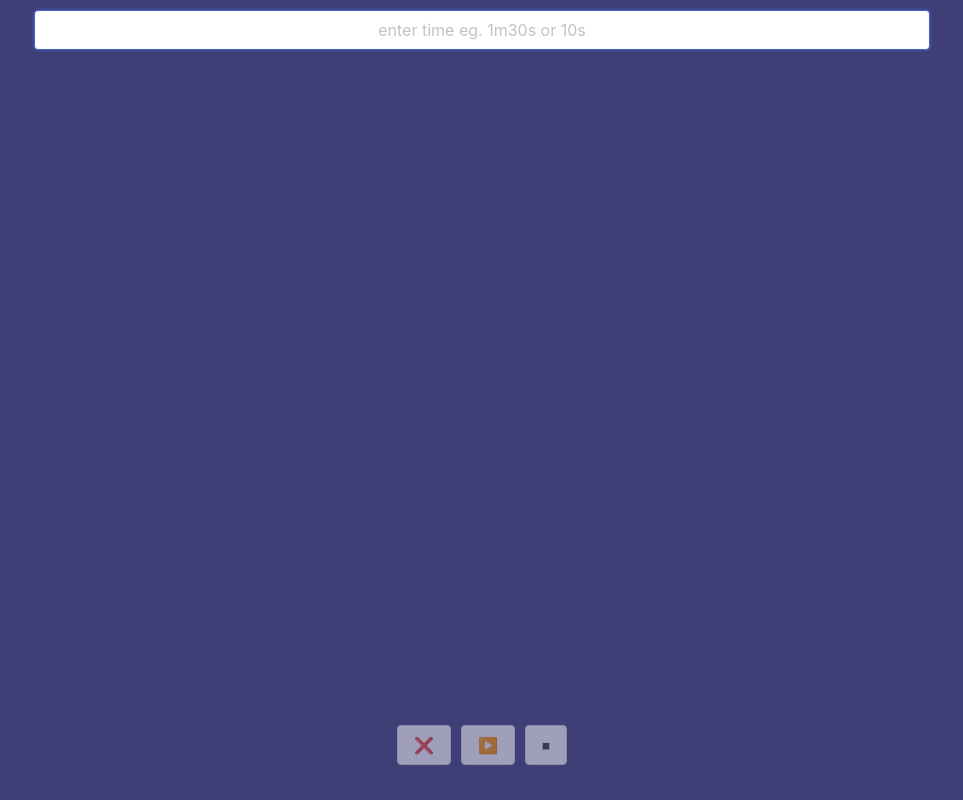
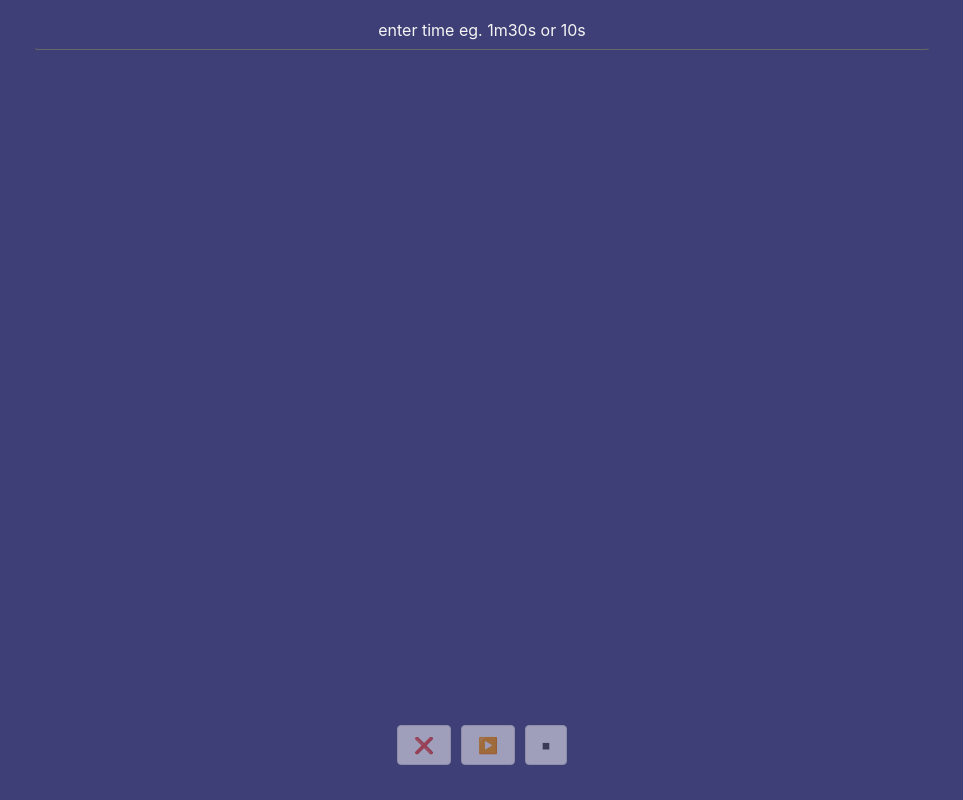
Before and after one commit to justjcurtis/timer, a React (Create React App) app: page / in a window 1280 px wide. Shown: the whole page, without its empty margins (158-1121 px from the left). Built offline with nearby package versions, Linux system fonts and the light colour scheme.

Commit message:
fix: input styling

```diff
--- a/src/App.css
+++ b/src/App.css
@@ -3,3 +3,11 @@
   width: 100vw;
   background-color: #3f3f77;
 }
+
+.placeholderWhite::placeholder {
+  color:whitesmoke
+}
+
+.is-danger {
+  border-bottom: 1px solid #602f33 !important;
+}
--- a/src/components/entry.js
+++ b/src/components/entry.js
@@ -7,13 +7,21 @@ const styles = {
         marginLeft: '15%'
     },
     textbox: {
-        // '::placeholder': {
-        //     color: '#ccc'
-        // },
         marginBottom: 10,
         textAlign: 'center',
-        // backgroundColor: 'transparent',
-        // color: 'white'
+        backgroundColor: 'transparent',
+        color: 'white',
+        borderColor: 'transparent',
+        boxShadow: 'none',
+        borderBottom: '1px solid #666'
+    },
+    insertButton: {
+        border: 'none',
+        borderRadius: 5,
+        backgroundColor: 'transparent',
+        color: 'white',
+        textAlign: 'center',
+        alignContent: 'center'
     }
 }
 
@@ -98,9 +106,9 @@ const Entry = ({ i, disabled, isSet, addTimer, editTimer, deleteTimer, insertTim
         <div style={styles.container}>
             {
                 isSet ?
-                    <><input ref={inputText} disabled={disabled} onBlur={onBlur} onKeyUp={handleKeyUp} style={styles.textbox} className={`input ${isValid ? '' : 'is-danger'}`} type="text" defaultValue={str} />
-                        <button disabled={disabled} onClick={() => insertTimer(i)}>+</button></> :
-                    <input ref={inputText} disabled={disabled} onBlur={onBlur} onKeyUp={handleKeyUp} style={styles.textbox} className="input" type="text" placeholder="enter time eg. 1m30s or 10s" />
+                    <><input ref={inputText} disabled={disabled} onBlur={onBlur} onKeyUp={handleKeyUp} style={styles.textbox} className={`placeholderWhite input ${isValid ? '' : 'is-danger'}`} type="text" defaultValue={str} />
+                        <button style={styles.insertButton} disabled={disabled} onClick={() => insertTimer(i)}>+</button></> :
+                    <input ref={inputText} disabled={disabled} onBlur={onBlur} onKeyUp={handleKeyUp} style={styles.textbox} className="placeholderWhite input" type="text" placeholder="enter time eg. 1m30s or 10s" />
             }
         </div>
     )
```
